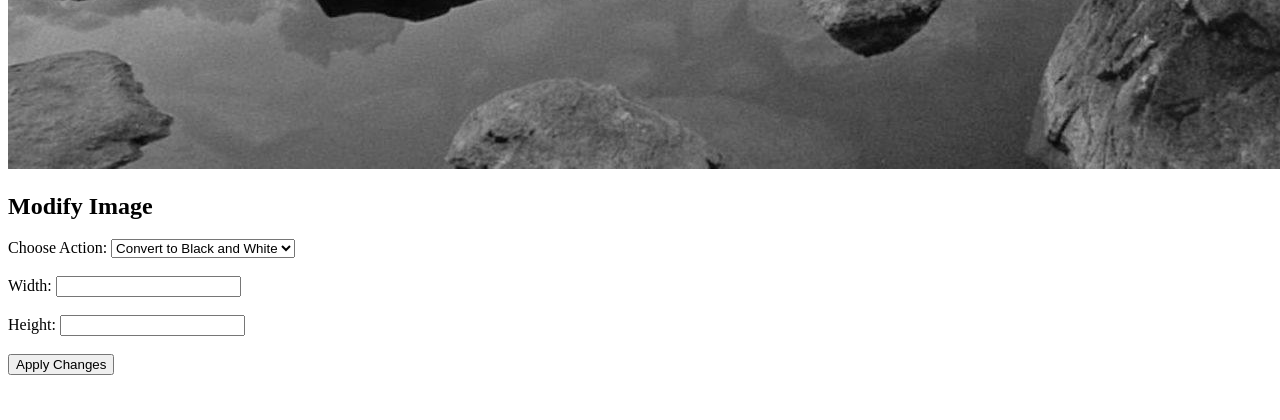
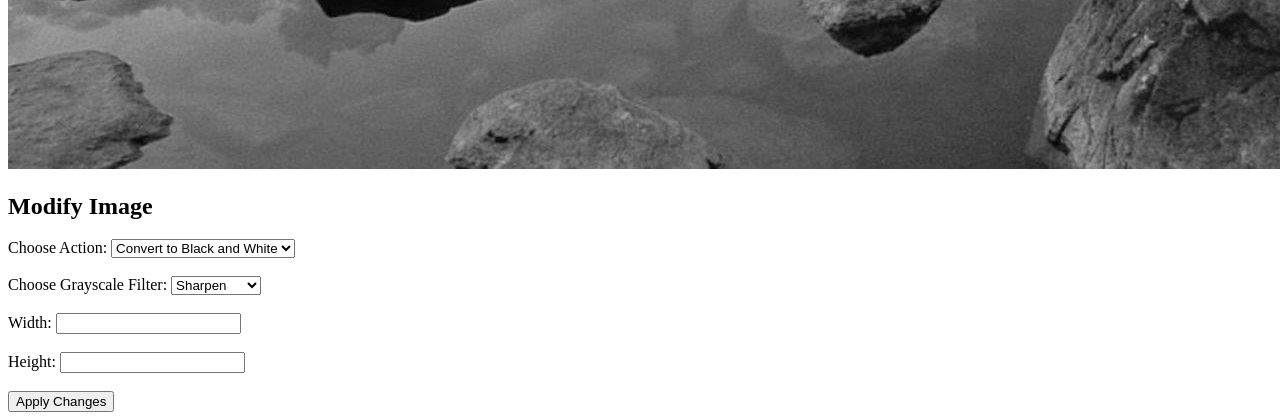
Before and after one commit to Hugo-P3663/ProjetImg_Mazingue_Pradier_WEB2, a Django app: page /process_image/1/ in a window 1280 px wide; the page is wider, and only the part inside the window is pictured. Shown: the part 2369-2789 px from the top of that part. Before the commit the page ends 2744 px from the top of that part, so only its background shows below. Run offline with Django 5.2, Linux system fonts and the light colour scheme; data comes from the database, SQL or seed files in the repository; both versions use the stored data as it was after the commit.

Commit message:
grayscale en plus

```diff
--- a/projet_img/mm_hp/models.py
+++ b/projet_img/mm_hp/models.py
@@ -4,3 +4,7 @@ class ImageModel(models.Model):
     original_image = models.ImageField(upload_to='images/original/')
     black_and_white_image = models.ImageField(upload_to='images/blackAndWhite/', blank=True, null=True)
     resized_image = models.ImageField(upload_to='images/resize/', blank=True, null=True)
+    grayscale_image = models.ImageField(upload_to='images/grayscale/', blank=True, null=True)
+    #aligned_image = models.ImageField(upload_to='images/aligned/', blank=True, null=True)
+    #merged_image = models.ImageField(upload_to='images/merged/', blank=True, null=True)
+    #animated_image = models.ImageField(upload_to='images/animated/', blank=True, null=True)
--- a/projet_img/mm_hp/templates/process_image.html
+++ b/projet_img/mm_hp/templates/process_image.html
@@ -9,6 +9,12 @@
     <!-- Affichage de l'image originale -->
     <h2>Original Image</h2>
     <img src="{{ image.original_image.url }}" alt="Original Image" />
+
+    <!-- Affichage de l'image en nuances de gris -->
+    {% if image.grayscale_image %}
+    <h2>Grayscale Image</h2>
+    <img src="{{ image.grayscale_image.url }}" alt="Grayscale Image" />
+    {% endif %}
 
     <!-- Affichage de l'image modifiée en noir et blanc -->
     {% if image.black_and_white_image %}
@@ -32,7 +38,14 @@
       <label for="action">Choose Action:</label>
       <select name="action" id="action">
         <option value="convert_bw">Convert to Black and White</option>
+        <option value="apply_filter">Apply Filter (Grayscale)</option>
         <option value="resize">Resize</option></select
+      ><br /><br />
+      <label for="filter_type">Choose Grayscale Filter:</label>
+      <select name="filter_type" id="filter_type">
+        <option value="SHARPEN">Sharpen</option>
+        <option value="EMBOSS">Emboss</option>
+        <option value="FIND_EDGES">Find Edges</option></select
       ><br /><br />
       <label for="width">Width:</label>
       <input type="text" name="width" id="width" /><br /><br />
--- a/projet_img/mm_hp/urls.py
+++ b/projet_img/mm_hp/urls.py
@@ -7,5 +7,4 @@ from .views import home, process_image
 urlpatterns = [
     path('', home, name='home'),
     path('process_image/<int:image_id>/', process_image, name='process_image'),
-    # Autres URLs...
 ]
--- a/projet_img/mm_hp/views.py
+++ b/projet_img/mm_hp/views.py
@@ -17,10 +17,15 @@ def home(request):
 
 def process_image(request, image_id):
     image = ImageModel.objects.get(pk=image_id)
+
     if request.method == 'POST':
         action = request.POST.get('action')
+
         if action == 'convert_bw':
             apply_black_and_white(image)
+        elif action == 'apply_filter':
+            filter_type = request.POST.get('filter_type')
+            apply_grayscale_filter(image, filter_type)
         elif action == 'resize':
             width = int(request.POST.get('width'))
             height = int(request.POST.get('height'))
@@ -83,3 +88,33 @@ def apply_resize(image, width, height):
     # Enregistrer le chemin de l'image redimensionnée dans le modèle
     image.resized_image = resized_image_path
     image.save()
+
+from PIL import Image, ImageFilter
+
+def apply_grayscale_filter(image_obj, filter_type):
+    # Ouvrir l'image
+    with open(image_obj.original_image.path, 'rb') as f:
+        original_image = Image.open(f)
+
+        # Appliquer le filtre en nuances de gris
+        grayscale_image = nuance_de_gris(original_image, ImageFilter.SHARPEN)
+
+        # Créer le répertoire de destination s'il n'existe pas
+        destination_dir = 'images/grayscale'
+        os.makedirs(destination_dir, exist_ok=True)
+
+        # Extraire le nom du fichier original
+        original_image_name = os.path.basename(image_obj.original_image.name)
+
+        # Construire le chemin de destination pour l'image en nuances de gris
+        grayscale_image_path = os.path.join(destination_dir, 'grayscale_' + original_image_name)
+
+        # Enregistrer l'image en nuances de gris
+        grayscale_image.save(grayscale_image_path)
+
+        # Enregistrer le chemin de l'image en nuances de gris dans le modèle
+        image_obj.grayscale_image = grayscale_image_path
+        image_obj.save()
+
+def nuance_de_gris(image, filtre):
+    return image.convert("L", palette=Image.ADAPTIVE, colors=256).filter(filtre)
```
Also changed, not shown: projet_img/db.sqlite3, projet_img/images/bw/bw_Cool-and-Beautiful-Nature-desktop-wallpaper-image-2560X1600-1600x1200-3458915151.jpg (added), projet_img/images/original/Cool-and-Beautiful-Nature-desktop-wallpaper-image-2560X1600-1600x1200-3458915151.jpg (added), projet_img/mm_hp/migrations/0002_imagemodel_grayscale_image.py (added), projet_img/mm_hp/migrations/0003_imagemodel_aligned_image.py (added), projet_img/mm_hp/migrations/0004_remove_imagemodel_aligned_image.py (added).
